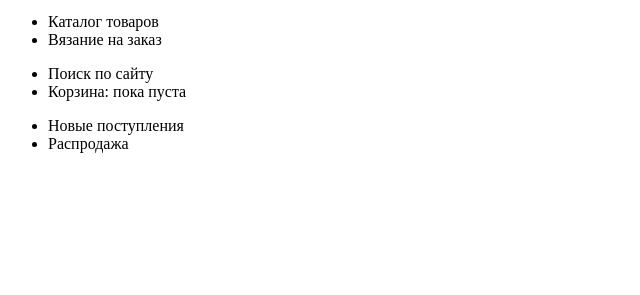
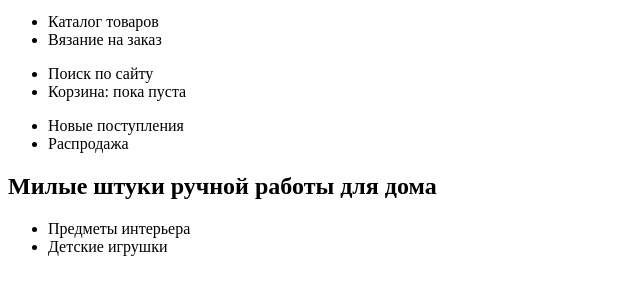
Before and after one commit to Greenglaz93/917085-mishka-22, a website: page source/index.html in a window 1280 px wide. Shown: the part 71-366 px from the top of the page, without its empty margins (0-640 px from the left). Drawn offline with Linux system fonts and the light colour scheme.

Commit message:
Add section Products in Main for Index.html

```diff
--- a/source/index.html
+++ b/source/index.html
@@ -53,5 +53,24 @@
         </div>
       </nav>
     </header>
+    <main class="page-main">
+      <section class="page-main__products">
+        <h1 class="page-main__title">
+        Милые штуки ручной работы для дома
+        </h1>
+        <ul class="products__list goods-list">
+          <li class="goods-list__item">
+            <a>
+              Предметы интерьера
+            </a>
+          </li>
+          <li class="goods-list__item">
+            <a>
+              Детские игрушки
+            </a>
+          </li>
+        </ul>
+      </section>
+    </main>
   </body>
 </html>
```
